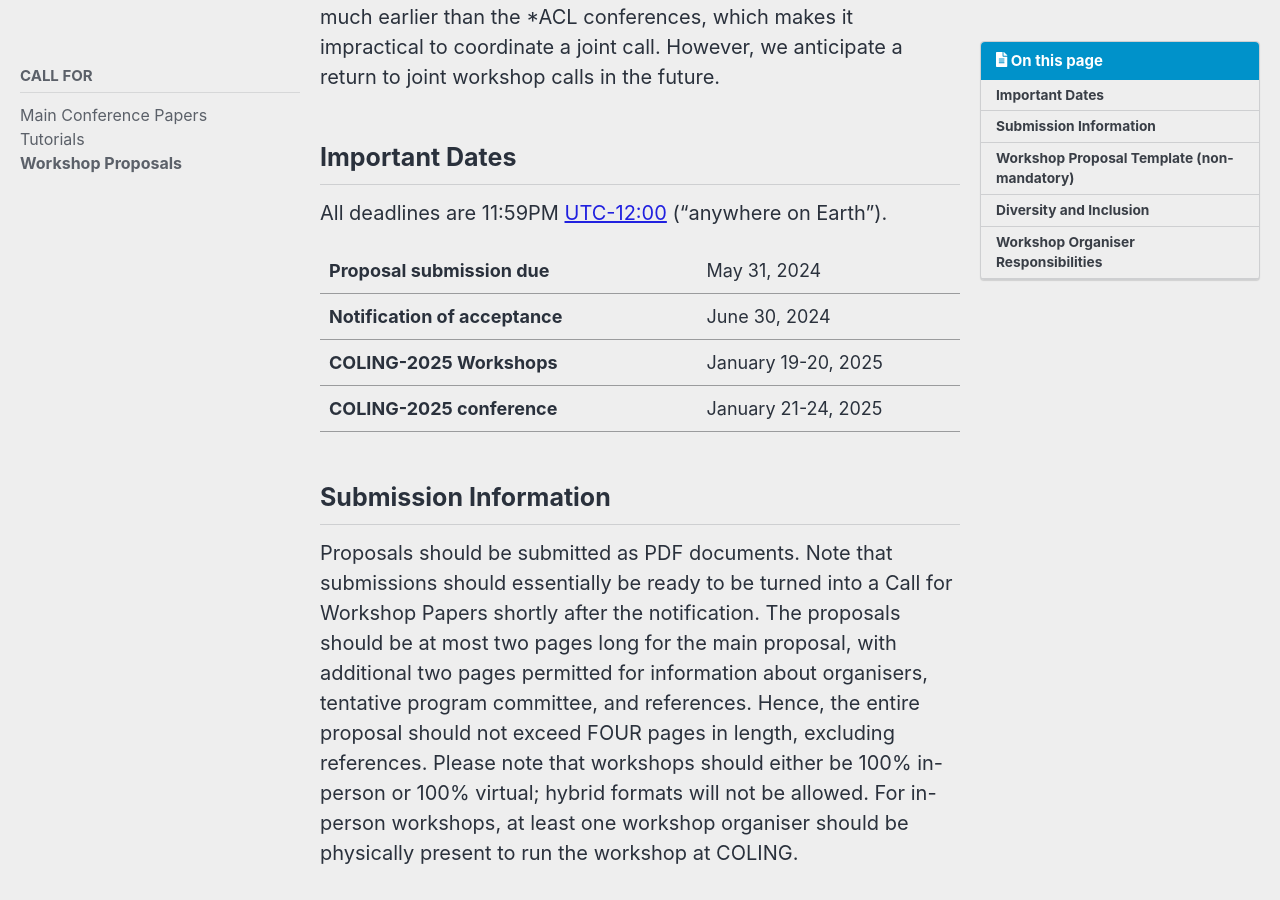
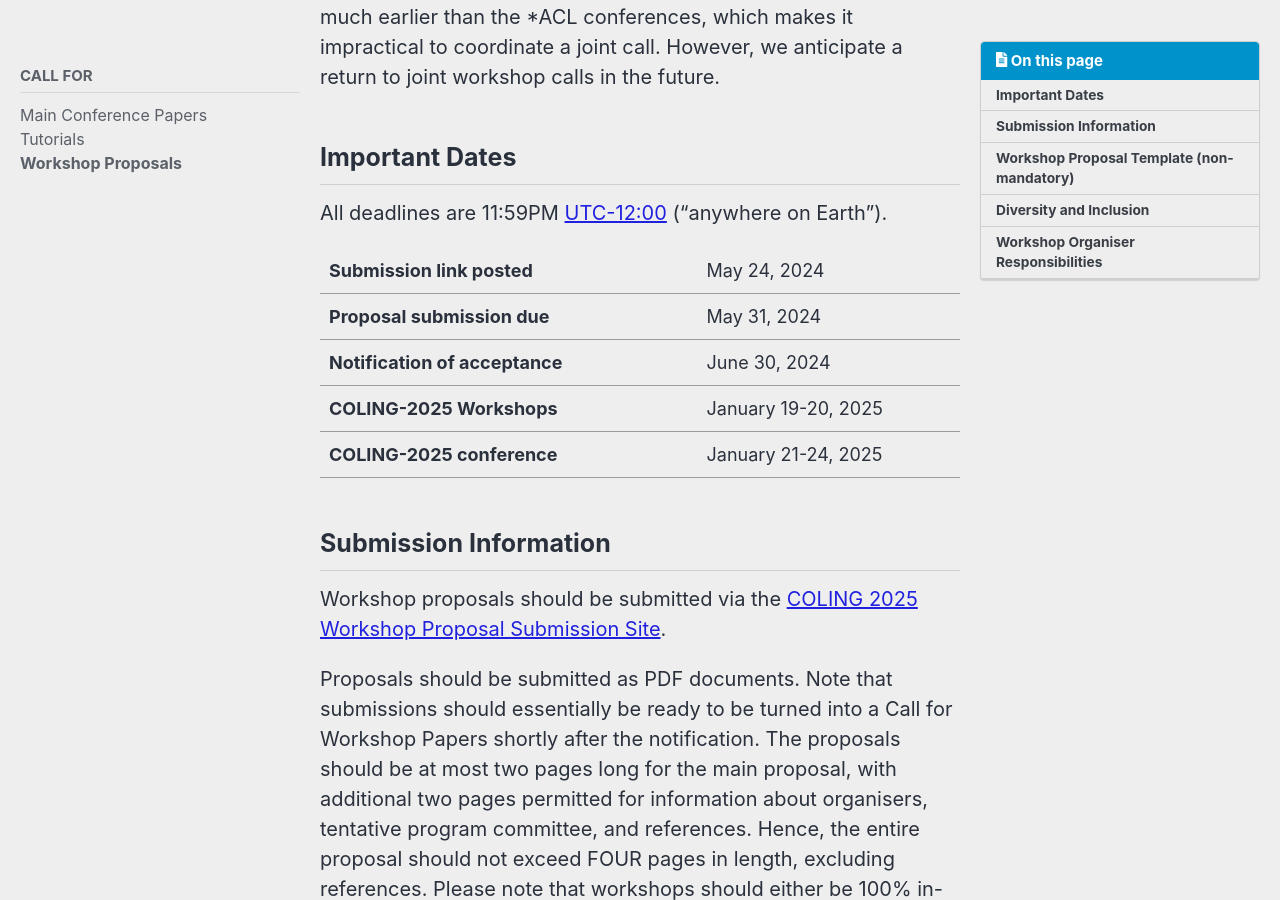
Before and after one commit to hasaniqbal777/coling-2025, a Jekyll site: the page built from _pages/calls/workshop_proposals.md, in a window 1280 px wide and 900 px high, scrolled down 582 px. Built offline with Jekyll 4.4.1, drawn with Linux system fonts in a browser that asks for light colours; cached includes are drawn as plain includes; nearby versions of some CDN libraries.

Commit message:
Added submission link for CFW

```diff
--- a/_pages/calls/workshop_proposals.md
+++ b/_pages/calls/workshop_proposals.md
@@ -24,6 +24,7 @@ All deadlines are 11:59PM [UTC-12:00](https://www.timeanddate.com/time/zone/time
 /*.news-table tr td:nth-child(1) {font-weight: bold; width: 25em; }*/
 .news-table tr td:nth-child(2) {width: 55em; }
 </style>
+| Submission link posted | May 24, 2024
 | Proposal submission due | May 31, 2024
 | Notification of acceptance | June 30, 2024
 | COLING-2025 Workshops | January 19-20, 2025
@@ -31,6 +32,9 @@ All deadlines are 11:59PM [UTC-12:00](https://www.timeanddate.com/time/zone/time
 {: .news-table}
 
 ## Submission Information
+
+Workshop proposals should be submitted via the [COLING 2025 Workshop Proposal Submission Site](https://softconf.com/coling2025/wsCL25).
+
 Proposals should be submitted as PDF documents. Note that submissions should essentially be ready to be turned into a Call for Workshop Papers shortly after the  notification.
 The proposals should be at most two pages long for the main proposal, with additional two pages permitted for information about organisers, tentative program committee, and references. Hence, the entire proposal should not exceed FOUR pages in length, excluding references. Please note that workshops should either be 100% in-person or 100% virtual; hybrid formats will not be allowed. For in-person workshops, at least one workshop organiser should be physically present to run the workshop at COLING.
 
```
Also changed, not shown: _pages/home.md (+1 -0 lines).
